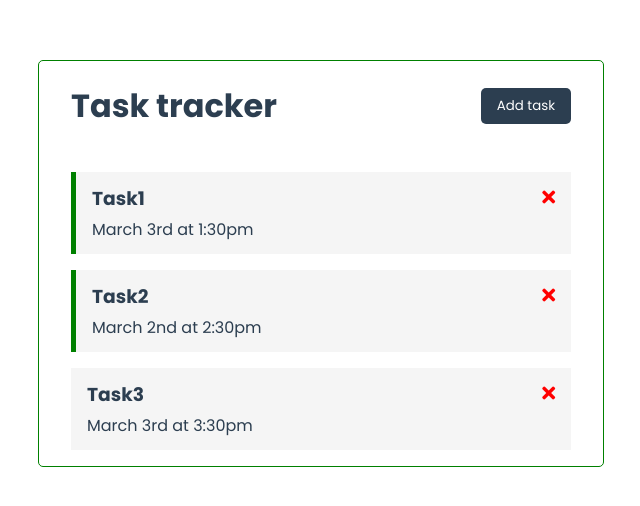
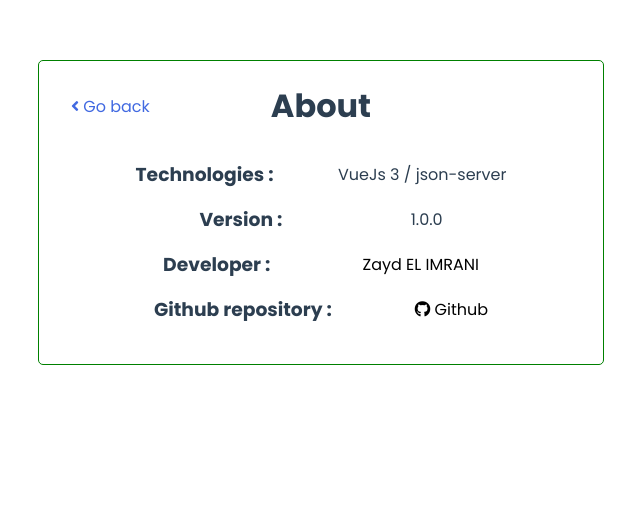
Before and after one commit to ZaydImr/VueJs-Task-Tracker, a Vue app: page /about in a window 1280 px wide. Shown: the top 506 px of the page, without its empty margins (319-959 px from the left). Built offline with nearby package versions, Linux system fonts and the light colour scheme.

Commit message:
Adding json-server and adding routing

```diff
--- /dev/null
+++ b/db.json
@@ -0,0 +1,22 @@
+{
+  "tasks": [
+    {
+      "id": 1,
+      "text": "Task1",
+      "day": "March 3rd at 1:30pm",
+      "reminder": true
+    },
+    {
+      "id": 2,
+      "text": "Task2",
+      "day": "March 2nd at 2:30pm",
+      "reminder": true
+    },
+    {
+      "id": 3,
+      "text": "Task3",
+      "day": "March 3rd at 3:30pm",
+      "reminder": false
+    }
+  ]
+}
--- a/public/index.html
+++ b/public/index.html
@@ -15,6 +15,7 @@
     <noscript>
       <strong>We're sorry but <%= htmlWebpackPlugin.options.title %> doesn't work properly without JavaScript enabled. Please enable it to continue.</strong>
     </noscript>
+
     <div id="app"></div>
     <!-- built files will be auto injected -->
   </body>
--- a/src/App.vue
+++ b/src/App.vue
@@ -1,66 +1,14 @@
 <template>
   <div class="container">
-    <Header  @toggle-add-task="this.showAddTask = !this.showAddTask" title="Task tracker" :showAddTask="showAddTask" />
-    <div v-show="showAddTask">
-      <AddTask @add-task="addTask"/>
-    </div>
-    <Tasks @toggle-reminder="toggleReminder" @delete-task="deleteTask" :tasks="tasks" />
+    <router-view> </router-view>
   </div>
 </template>
 
 <script>
-import Header from "./components/Header.vue";
-import Tasks from './components/Tasks.vue';
-import AddTask from './components/AddTask.vue'
+
 
 export default {
   name: 'App',
-  components: {
-    Header,
-    Tasks,
-    AddTask
-  },
-  data(){
-    return{
-      tasks:[],
-      showAddTask : false
-    }
-  },
-  methods:{
-      addTask(task){
-        this.showAddTask = false;
-          this.tasks = [...this.tasks,task];
-      },
-      deleteTask(id){
-      if(confirm('Are you sure ?')) this.tasks = this.tasks.filter(task=>task.id !== id);
-      },
-      toggleReminder(id){
-          this.tasks = this.tasks.map(task=>task.id === id ? { ...task, reminder: !task.reminder} : task);
-      }
-  },
-  created(){
-      this.tasks = [
-        {
-          id: 1,
-          text: 'Task1',
-          day : 'March 3rd at 1:30pm',
-          reminder : true
-        },
-        {
-          id: 2,
-          text: 'Task2',
-          day : 'March 2nd at 2:30pm',
-          reminder : true
-        },
-        {
-          id: 3,
-          text: 'Task3',
-          day : 'March 3rd at 3:30pm',
-          reminder : false
-        }
-      ]
-  },
-
 }
 </script>
 
@@ -85,4 +33,11 @@ export default {
   border-radius: 5px;
   padding: 0 2rem;
 }
+a{
+  transition: .3s;
+}
+a:hover{
+  font-weight: 500;
+  font-size: large;
+}
 </style>
--- a/src/components/AddTask.vue
+++ b/src/components/AddTask.vue
@@ -33,7 +33,6 @@ export default {
 
             const newTask =
             {
-                id : Math.floor(Math.random() * 100000),
                 text : this.text,
                 day : this.day,
                 reminder : this.reminder
--- /dev/null
+++ b/src/components/Footer.vue
@@ -0,0 +1,20 @@
+<template>
+    <footer>
+        <p>Copyright &copy; 2021 |</p>
+        <router-link to="/about">About</router-link>
+    </footer>
+</template>
+
+<style scoped>
+footer{
+    margin-top: 30px;
+    text-align: center;
+    display: flex;
+    justify-content: center;
+    align-items: center;
+}
+a{
+    margin-left: 5px;
+    color: royalblue;
+}
+</style>
--- a/src/components/Header.vue
+++ b/src/components/Header.vue
@@ -20,7 +20,7 @@ import Button from './Button'
     }
 </script>
 
-<style scoped>
+<style>
     header{
         display: flex;
         justify-content: space-between;
--- a/src/main.js
+++ b/src/main.js
@@ -1,4 +1,5 @@
 import { createApp } from 'vue'
 import App from './App.vue'
+import router from './router/index'
 
-createApp(App).mount('#app')
+createApp(App).use(router).mount('#app')
--- /dev/null
+++ b/src/router/index.js
@@ -0,0 +1,23 @@
+import { createRouter, createWebHistory } from 'vue-router'
+import Home from '../views/Home'
+import About from '../views/About'
+
+const routes = [
+    {
+        path: '/about',
+        name : 'About',
+        component : About
+    },
+    {
+        path: '/',
+        name : 'Home',
+        component : Home
+    }
+]
+
+const router = createRouter({
+    history : createWebHistory(process.env.BASE_URL),
+    routes
+})
+
+export default router
--- /dev/null
+++ b/src/views/About.vue
@@ -0,0 +1,63 @@
+<template>
+    <header>
+        <router-link to="/"><i class="fas fa-angle-left"></i> Go back</router-link>
+        <h1>About</h1>
+    </header>
+    <div class="row">
+        <div class="line">
+            <h3>Technologies :</h3>
+            <p>VueJs 3 / json-server </p>
+        </div>
+        <div class="line">
+            <h3>Version :</h3>
+            <p>1.0.0</p>
+        </div>
+        <div class="line">
+            <h3>Developer :</h3>
+            <a target="_blank" href="https://www.linkedin.com/in/zaydimr/">Zayd EL IMRANI</a>
+        </div>
+        <div class="line">
+            <h3>Github repository :</h3>
+            <a target="_blank" href="https://github.com/ZaydImr/VueJs-Task-Tracker"><i class="fab fa-github"></i> Github</a>
+        </div>
+    </div>
+</template>
+
+<script>
+import Header from '../components/Header.vue'
+export default {
+    components:{
+        Header
+    }
+}
+</script>
+
+<style scoped>
+header a{
+    position: absolute;
+    left: 0;
+    color: royalblue;
+    text-decoration: none;
+}
+header{
+    justify-content: center;
+    position: relative;
+    align-items: center;
+    margin-bottom: 0;
+}
+.line{
+    display: flex;
+    align-items: center;
+    justify-content: space-evenly;
+}
+a{
+    color: black;
+    text-decoration: none;
+}
+h3,p{
+    margin: .5rem 0
+}
+.row{
+    margin-bottom: 2rem;
+}
+</style>
--- /dev/null
+++ b/src/views/Home.vue
@@ -0,0 +1,77 @@
+<template>
+    <Header  @toggle-add-task="this.showAddTask = !this.showAddTask" title="Task tracker" :showAddTask="showAddTask" />
+    <div v-show="showAddTask">
+      <AddTask @add-task="addTask"/>
+    </div>
+    <Tasks @toggle-reminder="toggleReminder" @delete-task="deleteTask" :tasks="tasks" />
+    <Footer/>
+</template>
+
+<script>
+import Header from "../components/Header.vue";
+import Footer from "../components/Footer.vue";
+import Tasks from '../components/Tasks.vue';
+import AddTask from '../components/AddTask.vue'
+
+export default {
+
+  components: {
+    Header,
+    Tasks,
+    AddTask,
+    Footer
+  },
+  name: 'Home',
+
+  data(){
+    return{
+      tasks:[],
+      showAddTask : false
+    }
+  },
+  methods:{
+      async addTask(task){
+        const res = await fetch('api/tasks', {
+          method:'POST',
+          headers:{ 'Content-type' : 'application/json'},
+          body : JSON.stringify(task)
+        });
+        const data = await res.json();
+        this.showAddTask = false;
+          this.tasks = [...this.tasks,data];
+      },
+      async deleteTask(id){
+        if(confirm('Are you sure ?')){
+          const res = await fetch('api/tasks/'+id, { method:'DELETE' });
+          res.status === 200 ? (this.tasks = this.tasks.filter(task=>task.id !== id)) : alert('Error deleting task !');
+          }
+      },
+      async toggleReminder(id){
+        const task =  await this.fetchTask(id);
+        const updTask = {...task,reminder:!task.reminder};
+
+        const res = await fetch('api/tasks/'+id, {
+          method:'PUT',
+          headers:{ 'Content-type' : 'application/json'},
+          body : JSON.stringify(updTask)
+        });
+        const data = await res.json();
+
+        this.tasks = this.tasks.map(task=>task.id === id ? { ...task, reminder: data.reminder} : task);
+      },
+      async fetchTasks(){
+        const res = await fetch("api/tasks");
+        const data = await res.json();
+        return data;
+      },
+      async fetchTask(id){
+        const res = await fetch("api/tasks/"+id);
+        const data = await res.json();
+        return data;
+      }
+  },
+  async created(){
+      this.tasks = await this.fetchTasks();
+  }
+}
+</script>
--- /dev/null
+++ b/vue.config.js
@@ -0,0 +1,12 @@
+module.exports = {
+    devServer : {
+        proxy : {
+            '^/api': {
+                target: 'http://localhost:5000',
+                changeOrigin: true,
+                logLevel: 'debug',
+                pathRewrite: { '^/api': '/' },
+              },
+        }
+    }
+}
```
Also changed, not shown: package.json (+8 -3 lines), 1 other file (tests, documents, lock files or other folders).
